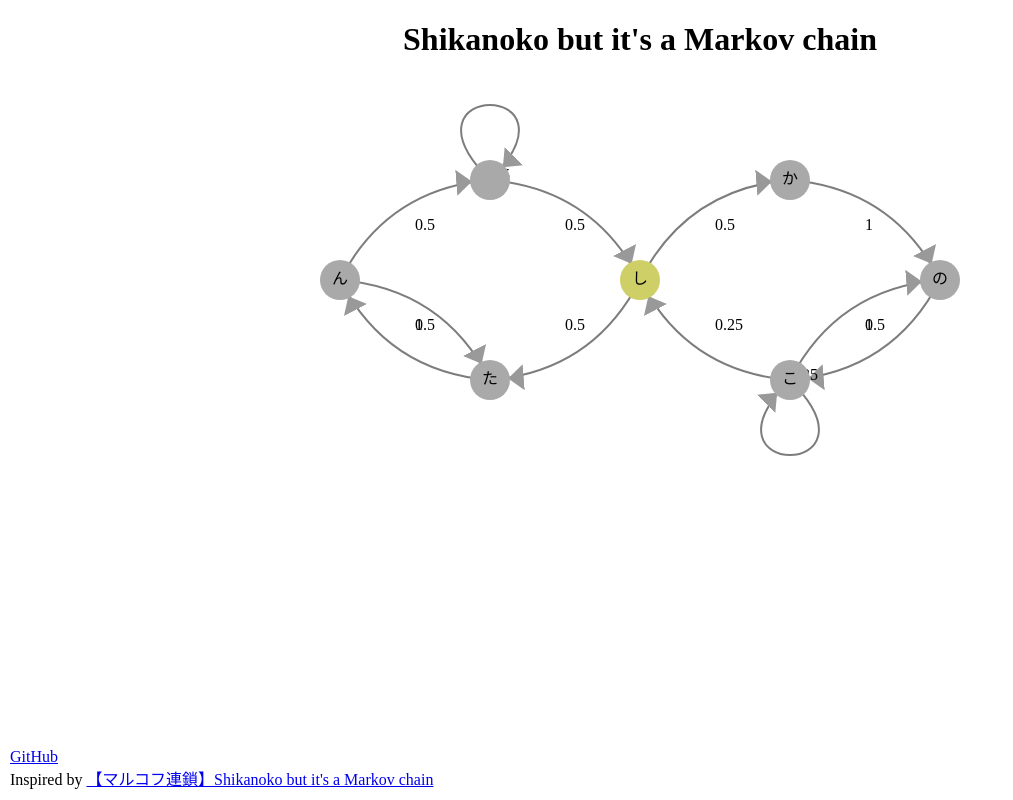
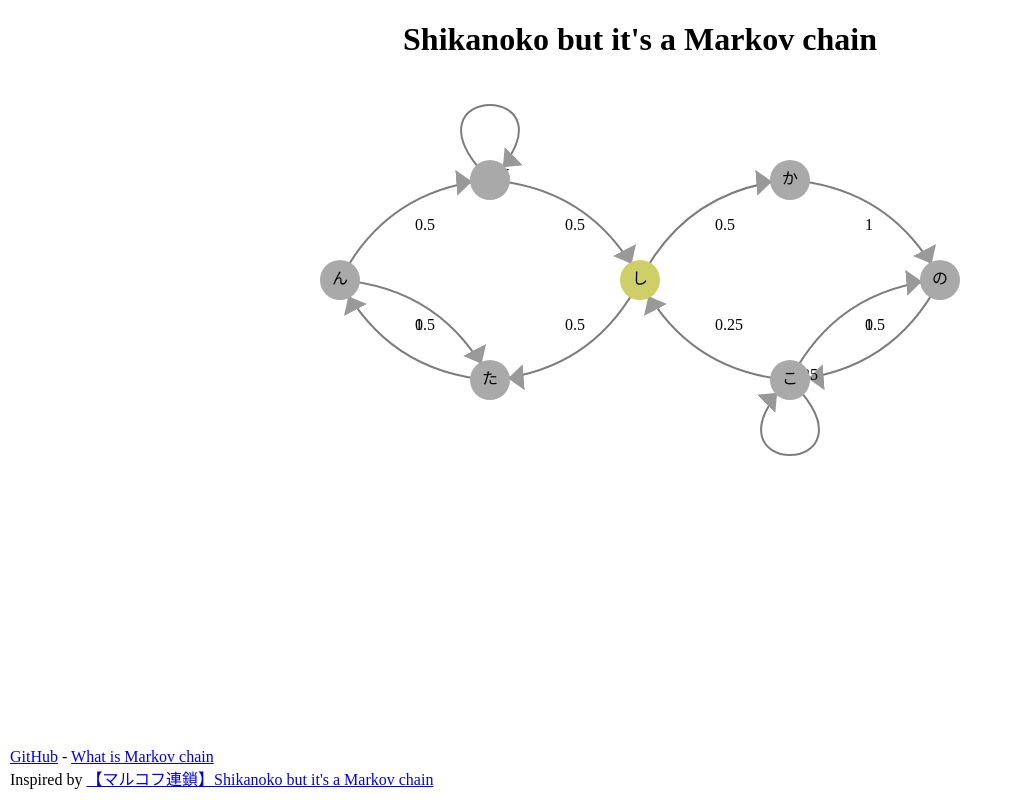
Before and after one commit to nyraa/shikanoko-markov-chain, a Next.js app: page /shikanoko-markov-chain/ in a window 1280 px wide. Shown: the whole page, without its empty margins (0-1013 px from the left). Built offline with nearby package versions, Linux system fonts and the light colour scheme.

Commit message:
add wiki link

```diff
--- a/src/app/components/Footer.tsx
+++ b/src/app/components/Footer.tsx
@@ -2,7 +2,8 @@ export default function Footer()
 {
     return (
         <footer>
-            <a href="https://github.com/nyraa/shikanoko-markov-chain" target="_blank">GitHub</a><br />Inspired by <a href="https://youtu.be/Xkq13ZthmA0" target="_blank">【マルコフ連鎖】Shikanoko but it's a Markov chain</a>
+            <a href="https://github.com/nyraa/shikanoko-markov-chain" target="_blank">GitHub</a> - <a href="https://en.wikipedia.org/wiki/Markov_chain" target="_blank">What is Markov chain</a><br />
+            Inspired by <a href="https://youtu.be/Xkq13ZthmA0" target="_blank">【マルコフ連鎖】Shikanoko but it's a Markov chain</a>
         </footer>
     );
 }
```
